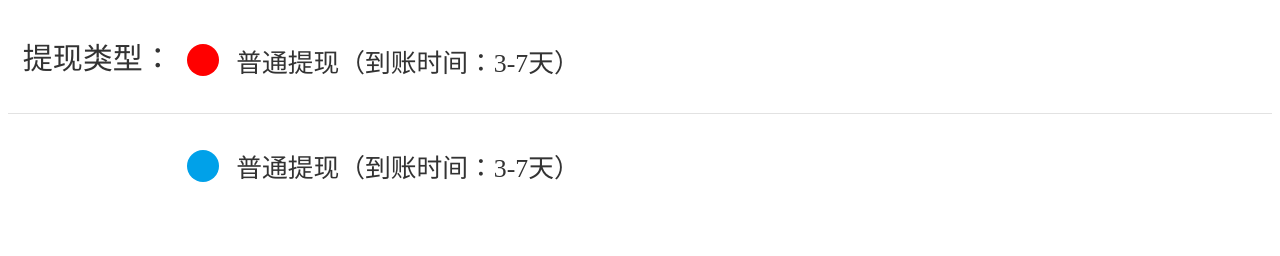
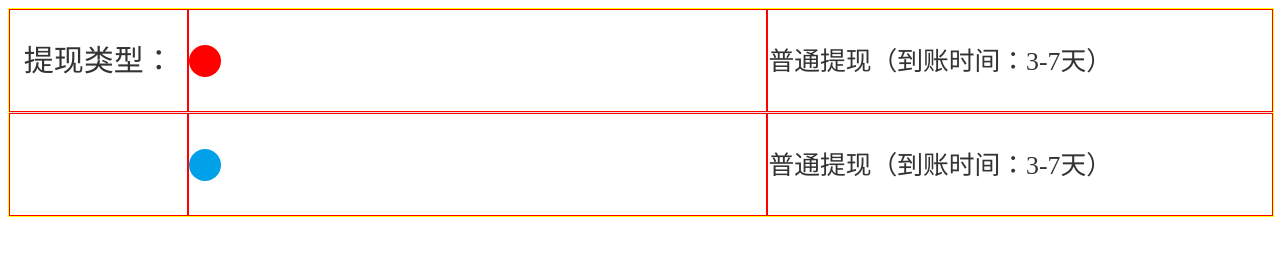
Before and after one commit to aa1312296679/css-radios, a plain HTML site: page index.html in a window 1280 px wide. Drawn offline with Linux system fonts and the light colour scheme.

Commit message:
css单选按钮

```diff
--- a/index.html
+++ b/index.html
@@ -7,7 +7,7 @@
 <link rel="stylesheet" href="./raodio_btn.css"/>
 </head>
 <body>
-<div>
+<section class="radios">
 <!---
   按钮容器
   按钮容器涵盖自定义按钮所需的所有元素
@@ -27,8 +27,8 @@
     <i></i>
     <input  class="input_radio" type="radio" name="withdrawals-radio" checked="checked">
     <span class="span_radio"></span>
-    <span class="withdrawals-infor">普通提现（到账时间：3-7天）</span>
+    <span class="radio-infor">普通提现（到账时间：3-7天）</span>
   </label>
-</div>
+</section>
 </body>
 </html>
--- a/raodio_btn.css
+++ b/raodio_btn.css
@@ -6,6 +6,13 @@
     box-sizing: border-box;
 }
 
+.radio-infor{
+    height: 2.2rem;
+    border: 1px solid red;
+    display: block;
+    width: 40%;
+    line-height: 2.2rem;
+}
 
 /**
 单选按钮容器
@@ -16,7 +23,6 @@
     align-items: center;
     box-sizing: border-box;
     font-size:0.55rem;
-    font-family:"PingFang-SC-Medium";
     font-weight:500;
     color:rgba(51,51,51,1);
     position: relative;
@@ -29,6 +35,10 @@
     border-bottom: 0.02rem solid rgba(226,226,226,1);
 }
 
+.input_radio_label i,.span_radio,.radio-infor{
+    box-sizing: border-box;
+}
+
 /**
 单选按钮下的按钮标注
  */
@@ -38,10 +48,16 @@
     font-size: 0.64rem;
     color: rgba(51,51,51,1);
     font-weight: 500;
-    font-family: "PingFang-SC-Medium";
     text-align: center;
-    height: 2.23rem;
+    height: 2.2rem;
     line-height: 2.16rem;
+    border: 1px solid red;
+}
+
+.radios{
+    border: 1px solid yellow;
+    width: 100%;
+    height: 100%;
 }
 
 /**
@@ -58,13 +74,14 @@
 自定义单选按钮
  */
 .span_radio{
-    margin-right: 0.362rem;
     background-color:#fff;
     /*border:0.02rem solid rgba(0,0,0,0.15);*/
-    display:block;
-    width:0.68rem;
-    height: 0.68rem;
+    display:flex;
+    flex: 1;
+    height: 2.2rem;
     position:relative;
+    align-items: center;
+    border: 1px solid red;
 }
 
 /**
@@ -73,8 +90,8 @@
 .span_radio:after{
     content:" ";
     background: red;
-    width: 100%;
-    height: 100%;
+    width: 0.68rem;
+    height: 0.68rem;
     display: block;
     border-radius:100%;
 }
```
